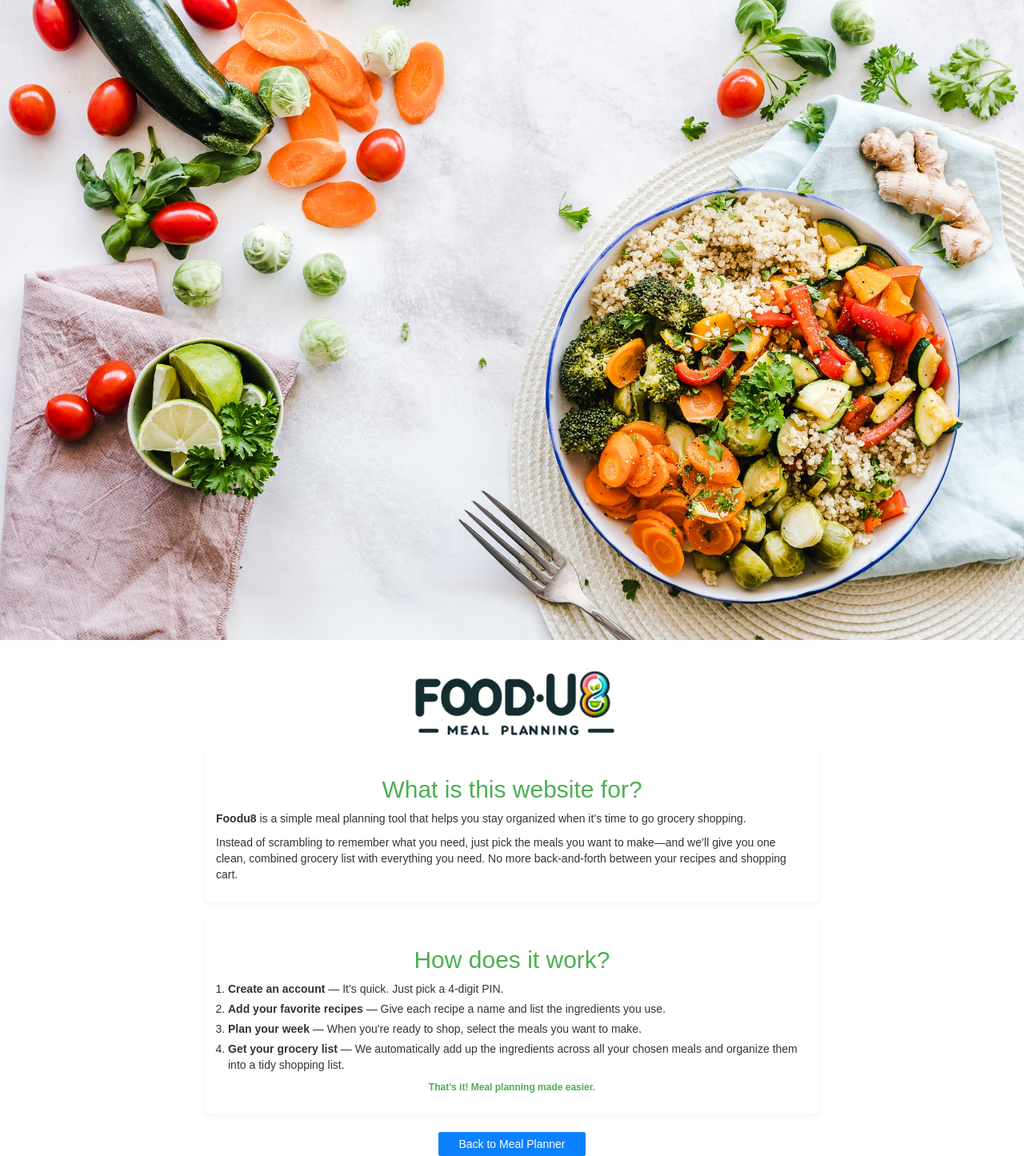
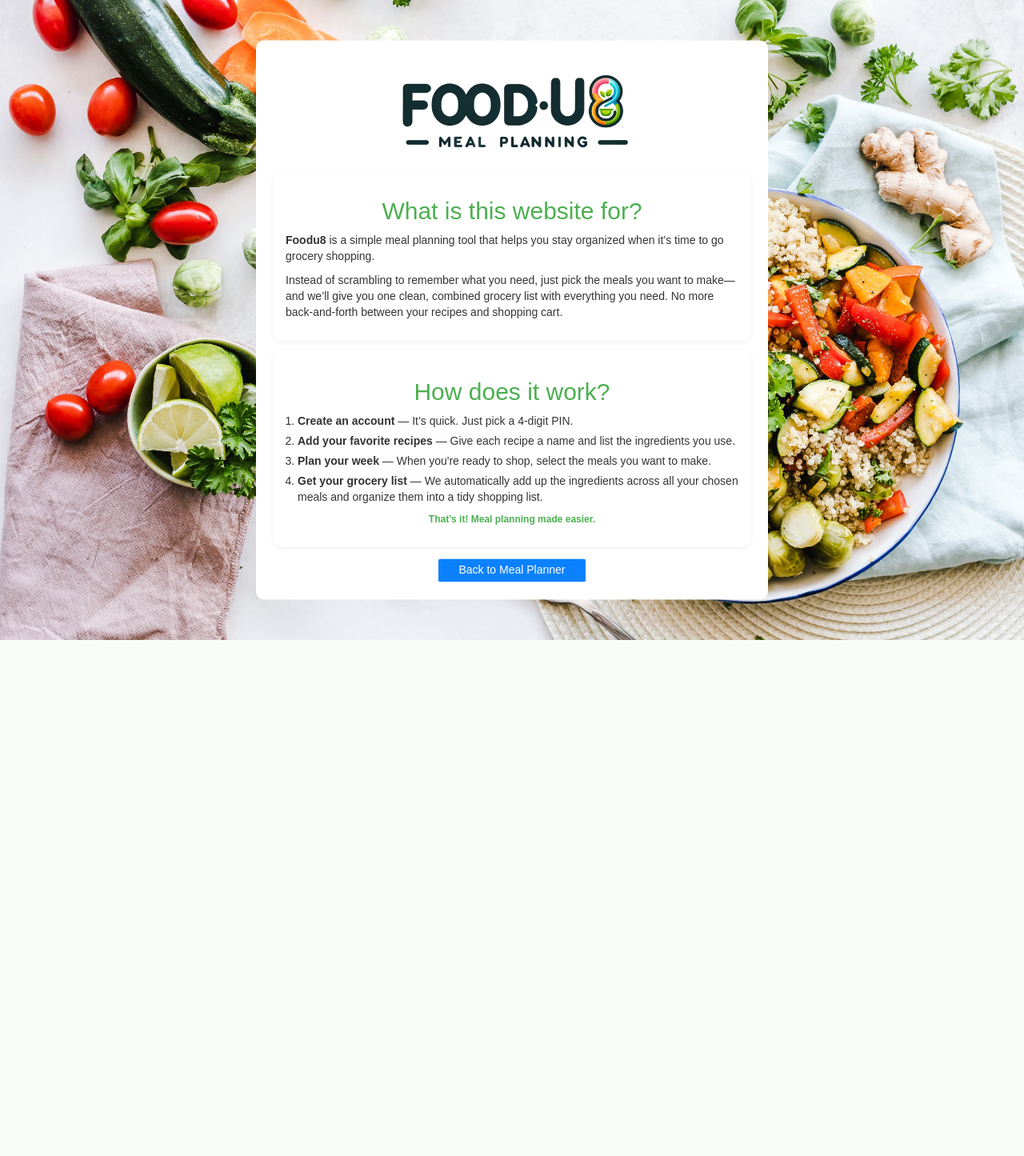
Before and after one commit to jrmusan/meal_planner, a Flask app: page /about in a window 1280 px wide. Shown: the whole page at 80% size. After the commit the page ends 800 px from the top, so only its background shows below. Run offline with Flask 3, Linux system fonts and the light colour scheme; some libraries are stand-ins or nearby versions.

Commit message:
Fixed layout issue with the about me page

```diff
--- a/templates/about_me.html
+++ b/templates/about_me.html
@@ -8,22 +8,21 @@
   <style>@import url("static/css/style.css");</style>
 </head>
 <body>
-<header class="bg-img">
-</header>
-
-  <main class="container" style="max-width: 800px; margin-top: 2rem;">
-    <div class="text-center">
+  <div class="bg-img">
+    <form class="centered-container" style="max-width: 880px; padding: 22px;">
+      <div class="text-center" style="margin-bottom: 10px;">
         <a href="{{ url_for('user_page') }}">
-            <img src="{{ url_for('static', filename='images/inline_logo.png') }}" alt="Logo" style="width: 300px; height: auto;">
+          <img src="{{ url_for('static', filename='images/inline_logo.png') }}" alt="Logo" style="width: 340px; height: auto;">
         </a>
       </div>
-    <div class="section" style="background-color: white; padding: 1.5rem; border-radius: 8px; box-shadow: 0 2px 4px rgba(0,0,0,0.05); margin-bottom: 2rem;">
+
+      <div style="background-color: white; padding: 1.5rem; border-radius: 8px; box-shadow: 0 2px 6px rgba(0,0,0,0.06); margin-bottom: 1.25rem;">
         <h2 style="color: #4CAF50; text-align: center;">What is this website for?</h2>
         <p><strong>Foodu8</strong> is a simple meal planning tool that helps you stay organized when it’s time to go grocery shopping.</p>
         <p>Instead of scrambling to remember what you need, just pick the meals you want to make—and we’ll give you one clean, combined grocery list with everything you need. No more back-and-forth between your recipes and shopping cart.</p>
       </div>
 
-    <div class="section" style="background-color: white; padding: 1.5rem; border-radius: 8px; box-shadow: 0 2px 4px rgba(0,0,0,0.05); margin-bottom: 2rem;">
+      <div style="background-color: white; padding: 1.5rem; border-radius: 8px; box-shadow: 0 2px 6px rgba(0,0,0,0.06); margin-bottom: 1.25rem;">
         <h2 style="color: #4CAF50; text-align: center;">How does it work?</h2>
         <ul style="list-style-type: decimal; padding-left: 1.5rem;">
           <li style="margin-bottom: 0.5rem;"><strong>Create an account</strong> — It’s quick. Just pick a 4-digit PIN.</li>
@@ -33,9 +32,11 @@
         </ul>
         <p style="text-align: center; font-size: 1.2rem; font-weight: bold; color: #4CAF50;">That’s it! Meal planning made easier.</p>
       </div>
+
       <div class="text-center">
         <a href="{{ url_for('user_page') }}" class="btn btn-primary" style="min-width: 140px; width: auto; padding-left: 24px; padding-right: 24px;">Back to Meal Planner</a>
       </div>
-  </main>
+    </form>
+  </div>
 </body>
 </html>
```
Lines whose indentation alone changed are shown as unchanged.
